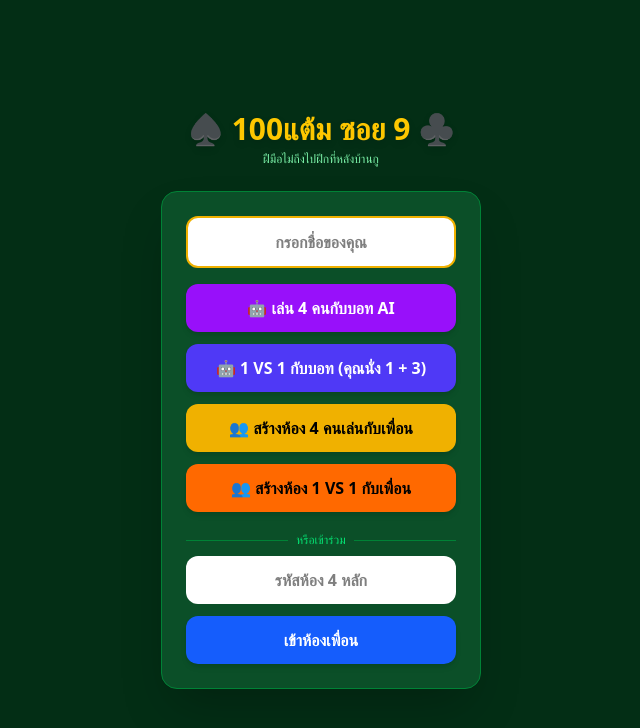
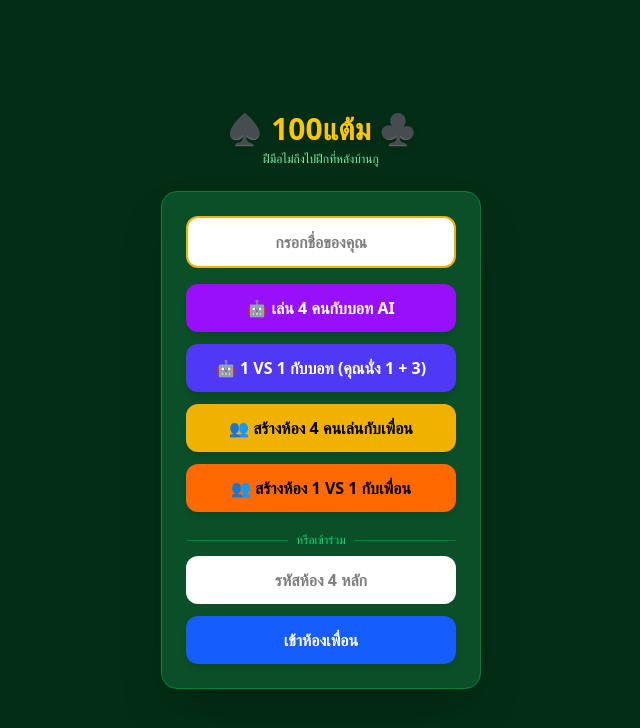
Before and after one commit to damdamdam99902-pixel/yao-zi-fen-game, a website: page index.html in a window 1280 px wide. Shown: the whole page, without its empty margins (319-959 px from the left). Drawn offline with nearby package versions, Linux system fonts and the light colour scheme; no server answers.

Commit message:
Update index.html

```diff
--- a/index.html
+++ b/index.html
@@ -3,7 +3,7 @@
 <head>
     <meta charset="UTF-8">
     <meta name="viewport" content="width=device-width, initial-scale=1.0, maximum-scale=1.0, user-scalable=no">
-    <title>100แต้ม789</title>
+    <title>100แต้ม888</title>
     <script src="https://cdn.jsdelivr.net/npm/@tailwindcss/browser@4"></script>
     <script src="https://cdn.socket.io/4.7.5/socket.io.min.js"></script>
     <style>
@@ -80,7 +80,7 @@
     <!-- ล็อบบี้สร้าง/เข้าห้อง -->
     <div id="lobby" class="flex-1 flex flex-col items-center justify-center p-4">
         <div class="text-center mb-6">
-            <h1 class="text-3xl font-extrabold text-yellow-400 drop-shadow-md">♠️ 100แต้ม ซอย 9 ♣️</h1>
+            <h1 class="text-3xl font-extrabold text-yellow-400 drop-shadow-md">♠️ 100แต้ม ♣️</h1>
             <p class="text-xs text-green-300 mt-1">ฝืมือไม่ถึงไปฝึกที่หลังบ้านกู</p>
         </div>
         <div class="bg-green-900/90 p-6 rounded-2xl shadow-2xl w-full max-w-xs text-center border border-green-700 backdrop-blur-sm">
```
